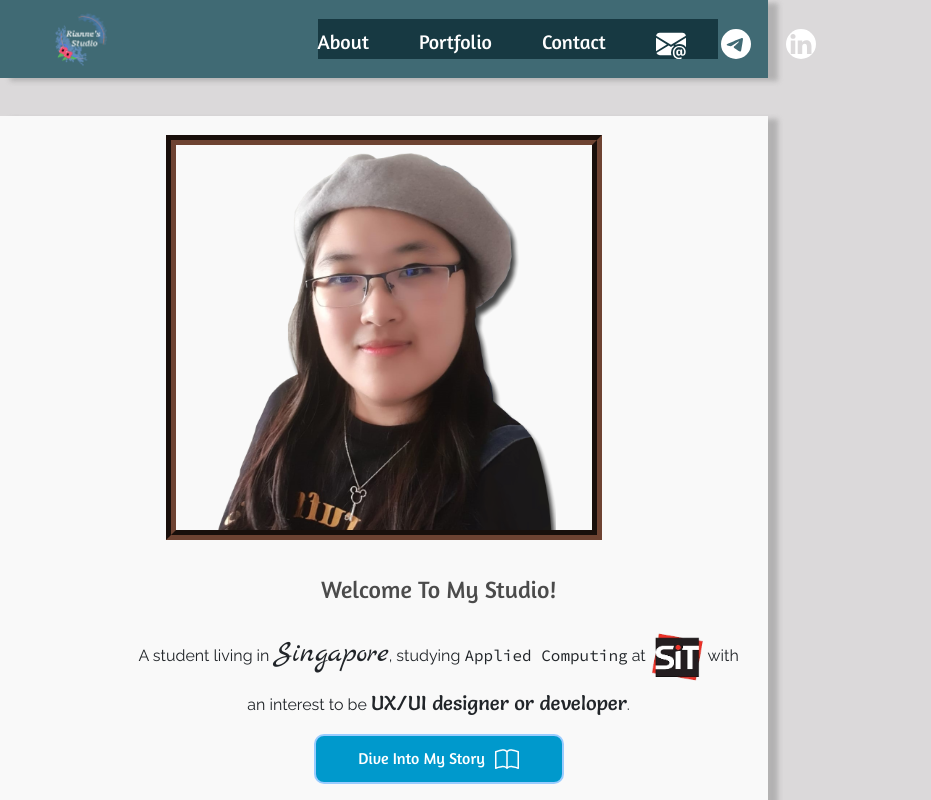
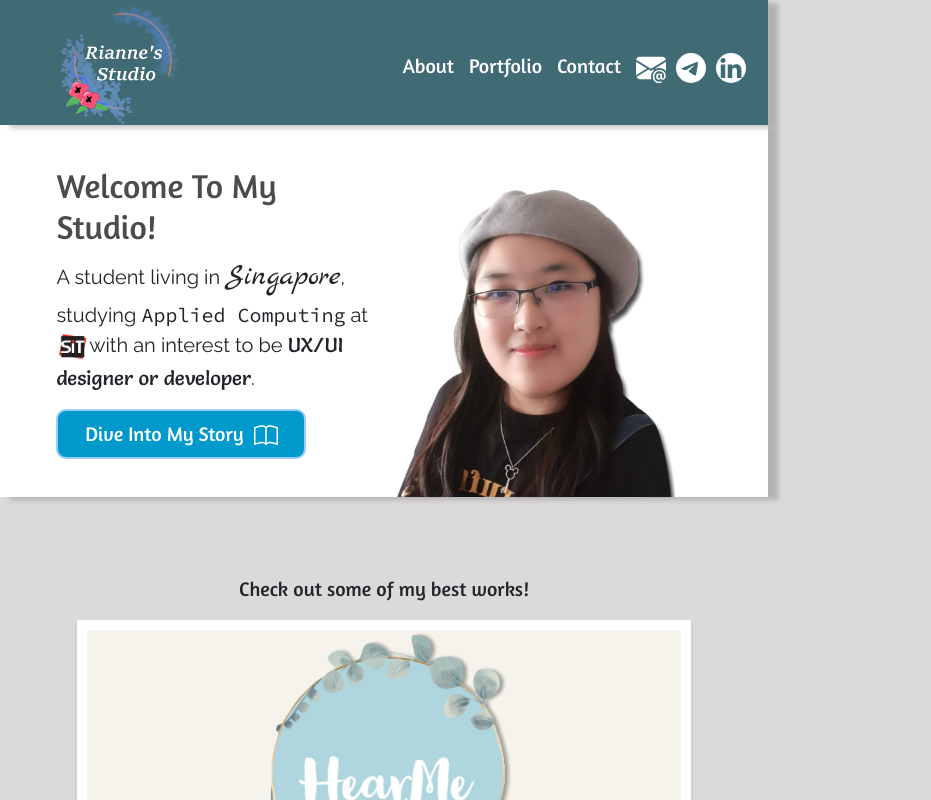
Before and after one commit to KazunaStudio/Rianne_Studio, a React (Create React App) app: page / in a window 768 px wide. Shown: the top 800 px of the page, 931 px wide, since content can reach past the window. Built offline with nearby package versions, Linux system fonts and the light colour scheme.

Commit message:
Update 1.1 Mobile Ver

```diff
--- a/src/App.css
+++ b/src/App.css
@@ -2,8 +2,6 @@
   text-align: center;
   display: flex;
   flex-direction: column;
-  min-height: 100vh;
-
 }
 
 .App-header {
@@ -98,17 +96,17 @@ main {
 }
 
 .custom-dropdown:hover .dropdown-menu {
-  display: block; /* Show dropdown items on hover */
+  display: block;
 }
 
 @keyframes fadeIn {
   from {
     opacity: 0;
-    transform: translateY(-10px); /* Move dropdown up slightly */
+    transform: translateY(-10px);
   }
   to {
     opacity: 1;
-    transform: translateY(0); /* Bring dropdown to its original position */
+    transform: translateY(0);
   }
 }
 
@@ -122,8 +120,8 @@ main {
 }
 
 .navout.slide-down {
-  opacity: 0; /* Start with opacity 0 */
-  animation: slideDown 1s ease forwards, fadeIn 1s ease forwards; /* Apply both animations */
+  opacity: 0;
+  animation: slideDown 1s ease forwards, fadeIn 1s ease forwards;
 }
 
 @keyframes slideDown {
@@ -228,15 +226,15 @@ main {
 }
 
 
-@media screen and (max-width: 899px) {
+/* Navigation Phone Screen */
+@media screen and (max-width: 600px) {
   .navi_paddings{
     padding-bottom: 5%;
   }
+
    .navout {
-    display: flex;
-    justify-content: space-between;
     align-items: center;
-    padding: 0 5%;
+    padding: 0 3ch;
   }
 
   .image-container {
@@ -244,13 +242,32 @@ main {
     align-items: center;
   }
 
-  .itemNav{
-    justify-content: right;
+  .iconLinks{
+    display: flex;
+    flex-direction: row;
+    align-items: center;
+  }
+
+  .textLinks{
+    display: flex;
+    flex-direction: column;
+    align-items: left;
+  }
+
+  .textnav {
+    font-size: 18px;
+    margin-right: 15px;
+  }
+
+  .iconsNav{
+    margin-right: 10px;
+    font-size: 24px;
   }
 
   .image2{
-  justify-content: left;
-  width: 25%;
+    justify-content: left;
+    margin-top: auto;
+    width:35%;
   }
 
   .column2{
@@ -259,6 +276,66 @@ main {
 
   .Offcanvas{
     background-Color: #0b2b33c3;
+  }
+}
+
+@media screen and (min-width: 768px) and (max-width: 768px){
+  .tabletsnmobile{
+    text-Align: Left;
+    padding-Left: 10%;
+  }
+
+  .image2{
+  justify-content: left;
+  margin-top: auto;
+  width:40%;
+  }
+
+  .textnav {
+    font-size: 20px;
+    margin-right: 15px;
+  }
+
+  .iconsNav{
+    margin-right: 10px;
+    font-size: 24px;
+  }
+
+  .iconLinks, .textLinks{
+    display: flex;
+    flex-direction: row;
+    align-items: center;
+  }
+}
+
+/* Navigation Phone Screen */
+@media screen and (max-width: 1024px) and (min-width: 769px){
+
+  .image-container{
+    display: flex;
+    margin-left: 5%;
+  }
+
+  .textnav {
+    font-size: 20px;
+    margin-right: 15px;
+  }
+
+  .iconsNav{
+    margin-right: 10px;
+    font-size: 24px;
+  }
+
+  .iconLinks, .textLinks{
+    display: flex;
+    flex-direction: row;
+    align-items: center;
+  }
+
+  .image2{
+  justify-content: left;
+  margin-top: auto;
+  width:30%;
   }
 }
 
@@ -330,7 +407,29 @@ main {
   margin-right: 15px;
 }
 
-@media screen and (max-width: 899px) {
+/* Footer Phone Mobile */
+@media screen and (max-width: 1024px) and (min-width: 769px){
+  .normal{
+    margin: 0 auto;
+  }
+}
+
+@media screen and (min-width: 768px) and (max-width: 768px){
+  .normal{
+    margin: 0 auto;
+  }
+
+  .footer-items {
+    margin-right: 10%;
+
+  }
+}
+
+@media screen and (max-width: 600px) {
+  .normal{
+    margin: 0 auto;
+  }
+
   .footer {
     bottom: 0;
     left: 0;
@@ -451,7 +550,6 @@ main {
 }
 
 .columnstyle2 {
-  flex: -1;
   width: 50%;
   padding-left: 15%;
   animation: slideInFromLeft 1s ease forwards;
@@ -551,8 +649,39 @@ main {
   }
 }
 
-@media only screen and (max-width: 899px) {
+/* Homepage Phone Screen */
+@media screen and (min-width: 768px) and (max-width: 768px){
+  .section1 {
+    background-size: auto 100%, cover;
+    background-position: left, center;
+    padding: 0px;
+    padding-top: 8%;
+    overflow: hidden;
+    text-align: center;
+    box-shadow: 10px 3px 5px #8888887c;
+    background-color: #ffffff;
+  }
 
+  .columnstyle2 {
+    width: 50%;
+    padding-left: 5%;
+    padding-bottom: 8%;
+    animation: slideInFromLeft 1s ease forwards;
+    z-index: 1;
+  }
+
+  .columnimage2 {
+    flex: 1;
+    padding-left: 1%;
+    padding-right: 10%;
+    z-index: 0;
+    animation: slideInFromRight 1s ease forwards;
+  }
+
+
+}
+
+@media screen and (max-width: 600px) {
   .section1 {
     background: #F9F9F9;
     border: solid 0px rgb(246, 237, 244);
@@ -592,10 +721,6 @@ main {
     .mobilever{
       font-size: 24px;
       padding-bottom: 2%;
-    }
-
-    .centers{
-      text-align: center;
     }
 
 }
--- a/src/Navigation.js
+++ b/src/Navigation.js
@@ -19,15 +19,16 @@ export class Navigation extends Component{
             <div className='navi_paddings'>
               <Navbar expand="md" className={`navout ${showNavbar ? 'slide-down' : ''}`}  sticky="top">
                 <Container fluid >
-                  <table className='tables2'>
-                    <td className='column1'>
+                  <table>
+                    <tbody>
+                    <td className='tabletsnmobile'>
                       <tr>
                         <Navbar.Brand href="/Rianne_Studio" className='image-container'>
                           <img src={logo} className='image2' alt="Logo"/>
                         </Navbar.Brand>
                       </tr>
                     </td>
-                    <td className='column2'>
+                    <td>
                       <tr>
                         <Navbar.Toggle style={{border:"none"}}>
                           <svg xmlns="http://www.w3.org/2000/svg" width="40" height="40" fill="white" className="bi bi-filter-right" viewBox="0 0 16 16">
@@ -36,6 +37,7 @@ export class Navigation extends Component{
                         </Navbar.Toggle>
                       </tr>
                   </td>
+                  </tbody>
                   </table>
 
                   <Navbar.Offcanvas>
@@ -46,9 +48,12 @@ export class Navigation extends Component{
                     </Offcanvas.Header>
                     <Offcanvas.Body className="Offcanvas">
                       <Nav className="itemNav sticky-top" variant="underline">
+                        <div className="textLinks">
                           <Link to="/About" className={`hovering2 ${location.pathname === '/About' ? 'highlight2' : 'textnav'}`}>About</Link>
                           <Link to="/Portfolio" className={`hovering2 ${location.pathname === '/Portfolio' ? 'highlight2' : 'textnav'}`}>Portfolio</Link>
                           <Link to="/Contact" className={`hovering2 ${location.pathname === '/Contact' ? 'highlight2' : 'textnav'}`}>Contact</Link>
+                        </div>
+                        <div className="iconLinks">
                           <Link to="mailto:RianneOng@gmail.com" target="_blank" className='iconsNav'>
                           <svg xmlns="http://www.w3.org/2000/svg" width="30" height="30" fill="white" class="bi bi-envelope-at-fill" viewBox="0 0 16 16">
                             <path d="M2 2A2 2 0 0 0 .05 3.555L8 8.414l7.95-4.859A2 2 0 0 0 14 2zm-2 9.8V4.698l5.803 3.546zm6.761-2.97-6.57 4.026A2 2 0 0 0 2 14h6.256A4.5 4.5 0 0 1 8 12.5a4.49 4.49 0 0 1 1.606-3.446l-.367-.225L8 9.586zM16 9.671V4.697l-5.803 3.546.338.208A4.5 4.5 0 0 1 12.5 8c1.414 0 2.675.652 3.5 1.671"/>
@@ -75,6 +80,7 @@ export class Navigation extends Component{
                                   <path d="M0 1.146C0 .513.526 0 1.175 0h13.65C15.474 0 16 .513 16 1.146v13.708c0 .633-.526 1.146-1.175 1.146H1.175C.526 16 0 15.487 0 14.854zm4.943 12.248V6.169H2.542v7.225zm-1.2-8.212c.837 0 1.358-.554 1.358-1.248-.015-.709-.52-1.248-1.342-1.248S2.4 3.226 2.4 3.934c0 .694.521 1.248 1.327 1.248zm4.908 8.212V9.359c0-.216.016-.432.08-.586.173-.431.568-.878 1.232-.878.869 0 1.216.662 1.216 1.634v3.865h2.401V9.25c0-2.22-1.184-3.252-2.764-3.252-1.274 0-1.845.7-2.165 1.193v.025h-.016l.016-.025V6.169h-2.4c.03.678 0 7.225 0 7.225z"/>
                               </svg>
                           </Link>
+                        </div>
                       </Nav>
                     </Offcanvas.Body>
                   </Navbar.Offcanvas>
```
Lines whose indentation alone changed are shown as unchanged.
